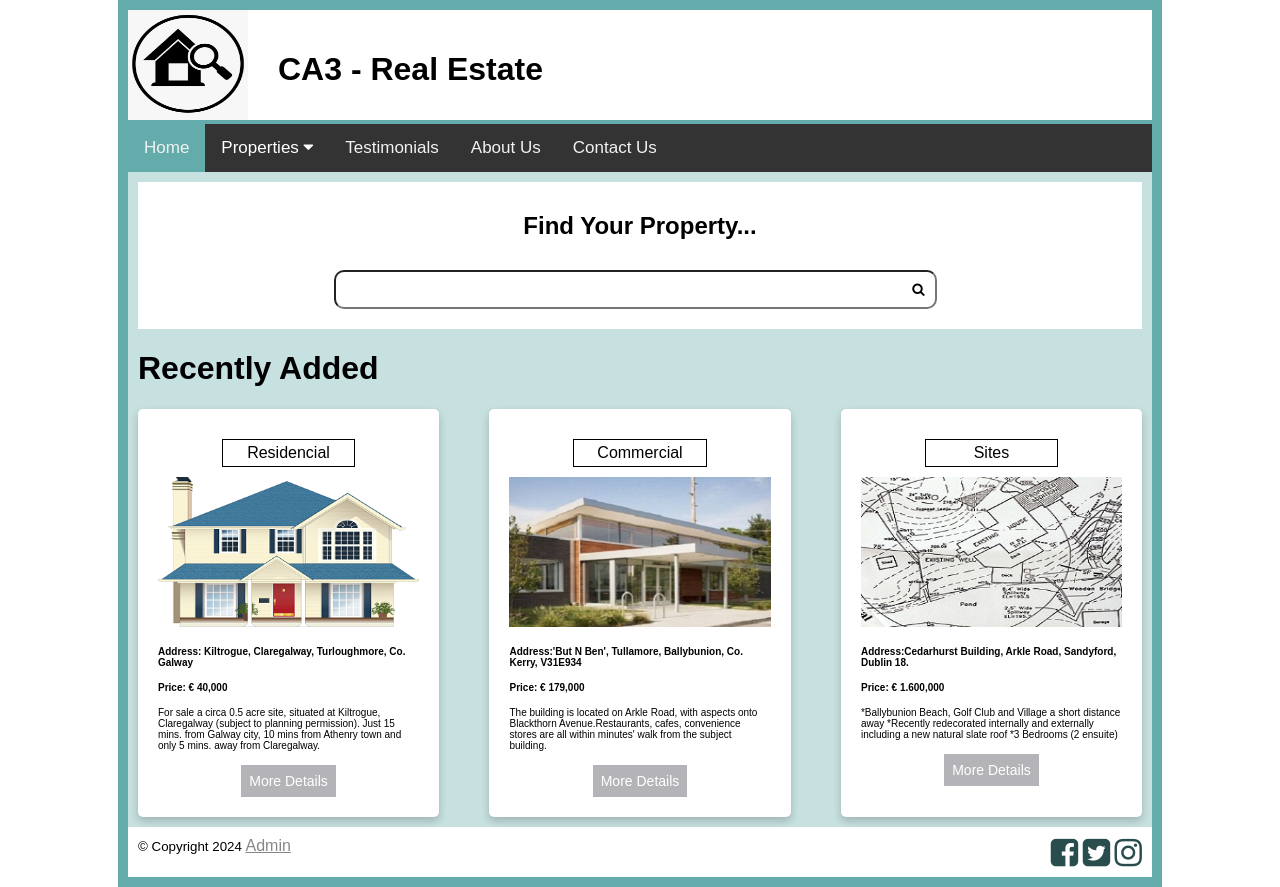
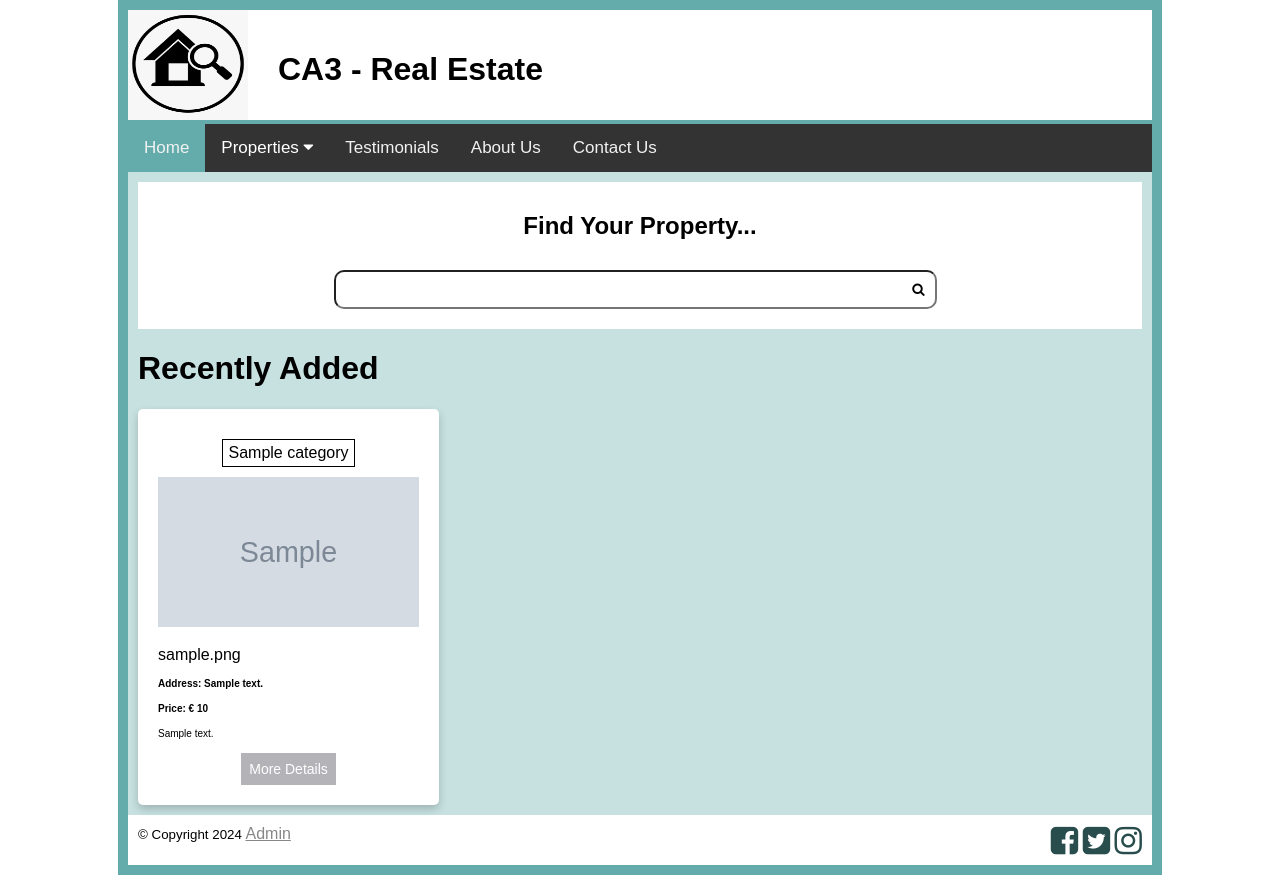
Before and after one commit to LucNogSoares/CA3, a PHP site: page / in a window 1280 px wide. Run offline with PHP 8.4, Linux system fonts and the light colour scheme; tables that the repository leaves empty or names only in its code hold one stand-in row (values such as "Sample post"); grey boxes marked "Sample" are stand-in pictures.

Commit message:
feat: list properties from mysql

```diff
--- a/config.php
+++ b/config.php
@@ -5,10 +5,13 @@ function connectDB()
   $server="localhost";
   $dbuser="root";
   $password="";
-  $database = "property"
+  $database = "property";
 
-  $link=mysqli_connect($server,$dbuser,$password);
+  $link = mysqli_connect($server,$dbuser,$password);
   mysqli_select_db($link, $database);
+  return $link;
 }
 
+$conn = connectDB()
+
 ?>
--- /dev/null
+++ b/head.php
@@ -0,0 +1,14 @@
+<?php include_once('config.php'); ?>
+<!DOCTYPE HTML>
+<html lang="en">
+<head>
+  <title>CA3 - Real Estate</title>
+  <meta charset="utf-8">
+ <link rel="stylesheet" href="css/styles.css">
+  <link rel="stylesheet" href="https://cdnjs.cloudflare.com/ajax/libs/font-awesome/4.7.0/css/font-awesome.min.css">
+ </head>
+<body>
+<div id="container">
+<?php include("includes/header.html");?>
+<?php include("includes/nav.html");?>
+<main>
--- a/index.php
+++ b/index.php
@@ -1,16 +1,4 @@
-<!DOCTYPE HTML>
-<html lang="en">
-<head>
-  <title>My first HTML5 page</title>
-  <meta charset="utf-8">
- <link rel="stylesheet" href="css/styles.css">
-  <link rel="stylesheet" href="https://cdnjs.cloudflare.com/ajax/libs/font-awesome/4.7.0/css/font-awesome.min.css">
- </head>
-<body>
-<div id="container">
-<?php include("includes/header.html");?>
-<?php include("includes/nav.html");?>
-<main>
+<?php include_once('head.php') ?>
 
 <div id="search-card">
   <h2>Find Your Property...</h2>
@@ -25,52 +13,32 @@
 <div class="content">
 <h1>Recently Added</h1>
     <div class="card-group">
-                <div class="card">
-                    <div class="card-top">
-                      <div class="category">Residencial</div>
-                        <img src="images/house.png" alt="map">
+    <?php
+    if($stmt = mysqli_query($conn, "SELECT * FROM property p inner join category c on c.categoryid = p.categoryid order by propertyid desc limit 3")) {
+        while($property=mysqli_fetch_array($stmt)) {
+            echo "
+            <div class='card'>
+            <div class='card-top'>
+                <div class='category'>{$property['categoryname']}</div>
+                <img src='{$property['image']}' alt='{$property['address1']}'>
             </div>
-
-                    <div class="card-info">
-                        <h2>Address: Kiltrogue, Claregalway, Turloughmore, Co. Galway</h2>
-                        <h3>Price: € 40,000</h3>
-                        <p>For sale a circa 0.5 acre site, situated at Kiltrogue, Claregalway (subject to planning permission). Just 15 mins. from Galway city, 10 mins from Athenry town and only 5 mins. away from Claregalway.</p>
+            {$property['image']}
+            <div class='card-info'>
+                <h2>Address: {$property['address1']}</h2>
+                <h3>Price: € {$property['price']}</h3>
+                <p>{$property['shortdescription']}</p>
             </div>
-                    <div class="card-action">
+            <div class='card-action'>
                 <button>More Details</button>
             </div>
         </div>
-                <div class="card">
-                    <div class="card-top">
-                    <div class="category">Commercial</div>
-                        <img src="images/commercial.jpg" alt="map">
-                    </div>
-
-                    <div class="card-info">
-                        <h2>Address:'But N Ben', Tullamore, Ballybunion, Co. Kerry, V31E934</h2>
-                        <h3>Price: € 179,000</h3>
-                        <p> The building is located on Arkle Road, with aspects onto Blackthorn Avenue.Restaurants, cafes, convenience stores are all within minutes' walk from the subject building. </p>
-                    </div>
-                    <div class="card-action">
-                        <button>More Details</button>
-                    </div>
-                </div>
-                <div class="card">
-                    <div class="card-top">
-                    <div class="category">Sites</div>
-                        <img src="images/Site.jpg" alt="map">
-                    </div>
-
-                    <div class="card-info">
-                        <h2>Address:Cedarhurst Building, Arkle Road, Sandyford, Dublin 18.</h2>
-                        <strong><h3>Price: € 1.600,000</h3></strong>
-                        <p>*Ballybunion Beach, Golf Club and Village a short distance away *Recently redecorated internally and externally including a new natural slate roof  *3 Bedrooms (2 ensuite) </p>
-                    </div>
-                    <div class="card-action">
-                        <button>More Details</button>
-                    </div>
-                </div>
-
+            ";
+        }
+    } else {
+        echo "An error occurred, try again!";
+    }
+    mysqli_close($conn);
+    ?>
     </div>
 </div>
 </main>
```
Lines whose indentation alone changed are shown as unchanged.
